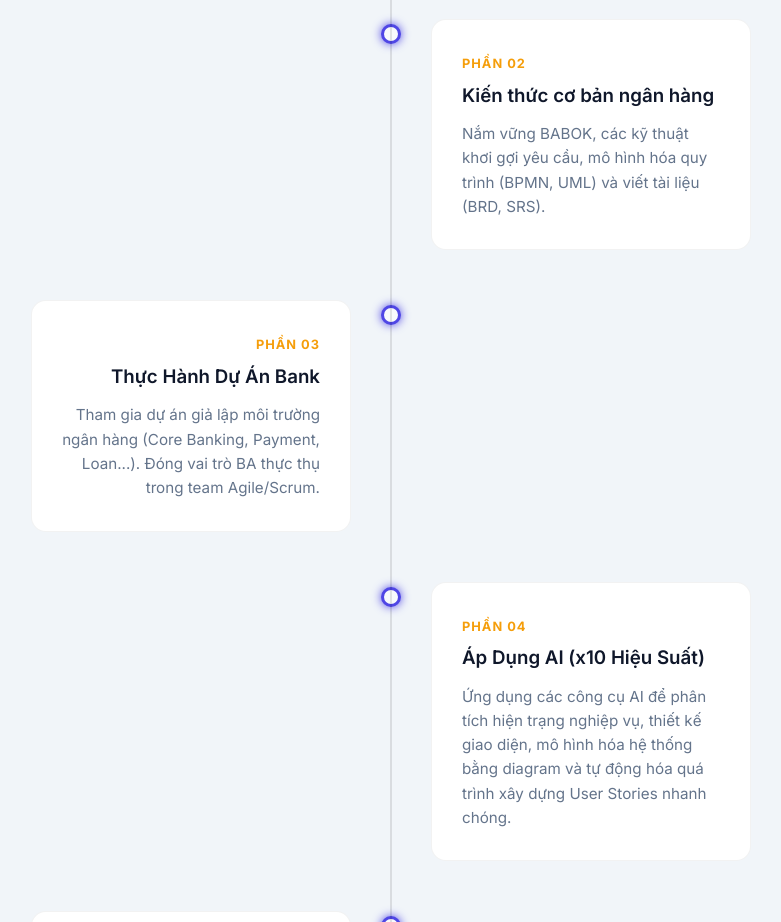
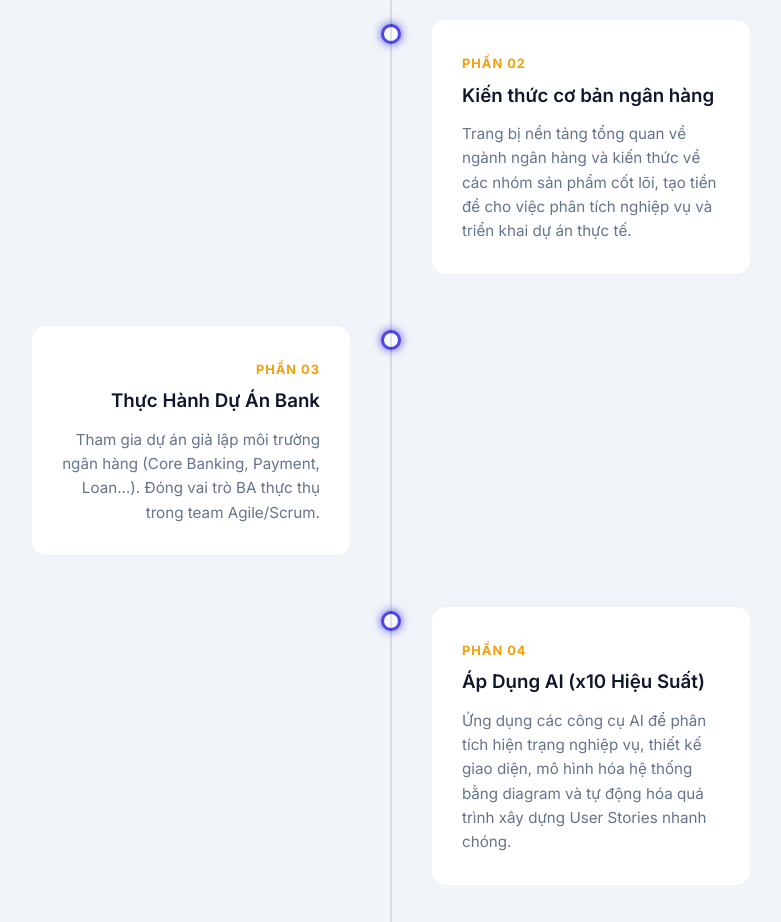
Before and after one commit to lemai1003-cell/project-course, a website: page index.html in a window 1280 px wide. Shown: the part 3040-3962 px from the top of the page, without its empty margins (249-1030 px from the left). Drawn offline with Linux system fonts and the light colour scheme.

Commit message:
Update banking knowledge description in part 2

```diff
--- a/index.html
+++ b/index.html
@@ -181,8 +181,7 @@
                     <div class="timeline-content">
                         <span class="phase">Phần 02</span>
                         <h3>Kiến thức cơ bản ngân hàng</h3>
-                        <p>Nắm vững BABOK, các kỹ thuật khơi gợi yêu cầu, mô hình hóa quy trình (BPMN, UML) và viết tài
-                            liệu (BRD, SRS).</p>
+                        <p>Trang bị nền tảng tổng quan về ngành ngân hàng và kiến thức về các nhóm sản phẩm cốt lõi, tạo tiền đề cho việc phân tích nghiệp vụ và triển khai dự án thực tế.</p>
                     </div>
                     <div class="timeline-dot"></div>
                 </div>
```
